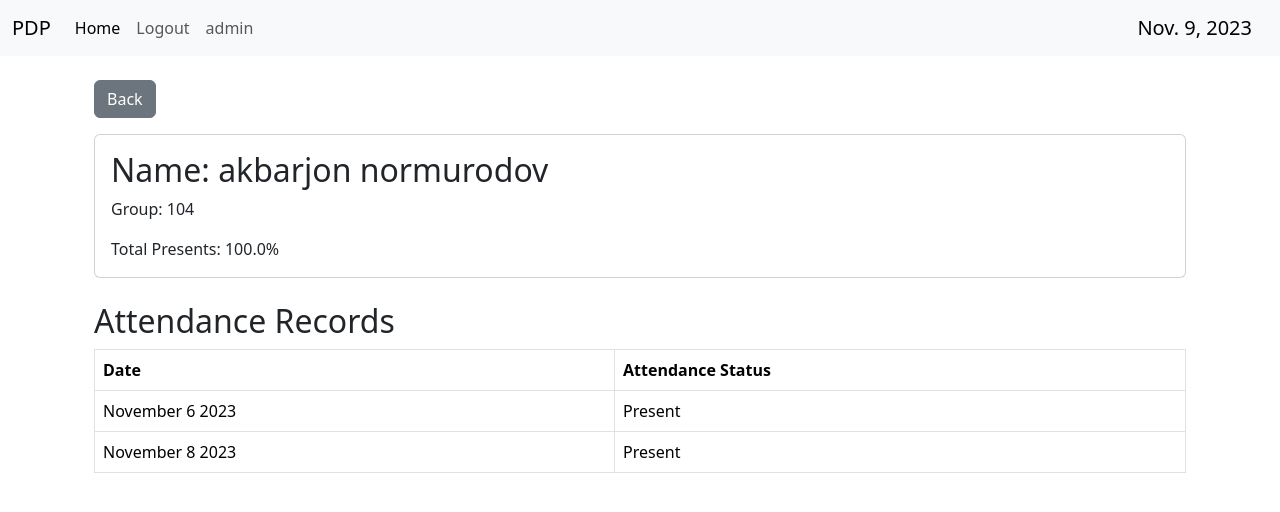
After one commit to userpeaseonly/Attendance, a Django app: page /list_students/104/1/ in a window 1280 px wide. The commit adds this page. Shown: the top 512 px of the page. Run offline with Django 4.2, Linux system fonts and the light colour scheme; a user stored in the database is signed in; data comes from the database, SQL or seed files in the repository; both versions use the stored data as it was after the commit.

Commit message:
Student Detail Page

```diff
--- a/lms/attendance/models.py
+++ b/lms/attendance/models.py
@@ -1,6 +1,8 @@
 from django.contrib.auth.models import User
 from django.db import models
 from django.utils import timezone
+from django.db.models.signals import post_save
+from django.dispatch import receiver
 
 
 # Create your models here.
@@ -53,3 +55,10 @@ class AttendanceStatus(models.Model):
 
     def __str__(self):
         return f'{self.student} - {self.present}'
+
+
+@receiver(post_save, sender=AttendanceStatus)
+def update_student_status(sender, instance, **kwargs):
+    student = instance.student
+    student.status = student.attendance_percentage
+    student.save()
--- /dev/null
+++ b/lms/attendance/templates/student_detail.html
@@ -0,0 +1,46 @@
+{% extends 'home.html' %}
+
+{% block content %}
+      <div class="container mt-4">
+
+    <div class="mb-3">
+        <a href="{% url 'list_students' group_name=student.group.name %}" class="btn btn-secondary">Back</a>
+    </div>
+
+    <div class="card">
+      <div class="card-body">
+        <h2 class="card-title">Name: {{ student.first_name }} {{ student.last_name }}</h2>
+        <p class="card-text">Group: {{ student.group }}</p>
+        <p class="card-text">Total Presents: {{ student.status }}%</p>
+      </div>
+    </div>
+
+    <h2 class="mt-4">Attendance Records</h2>
+    <table class="table table-bordered">
+      <thead>
+        <tr>
+          <th>Date</th>
+          <th>Attendance Status</th>
+        </tr>
+      </thead>
+      <tbody>
+        {% for status in attendance_statuses %}
+          <tr>
+            <td>{{ status.attendance.date|date:"F j Y" }}</td>
+            <td>
+              {% if status.present %}
+                Present
+              {% else %}
+                Absent
+              {% endif %}
+            </td>
+          </tr>
+        {% empty %}
+            <tr>
+                <td colspan="2">No attendance records found.</td>
+            </tr>
+        {% endfor %}
+      </tbody>
+    </table>
+  </div>
+{% endblock %}
--- a/lms/attendance/templates/students.html
+++ b/lms/attendance/templates/students.html
@@ -20,7 +20,7 @@
                         <table class="table">
                             <thead>
                                 <tr>
-                                    <th scope="col">#</th>
+                                    <th scope="col">ID</th>
                                     <th scope="col">First Name</th>
                                     <th scope="col">Last Name</th>
                                     <th scope="col">Status</th>
@@ -32,7 +32,7 @@
                                     <th scope="col">{{ student.id }}</th>
                                     <td scope="col">{{ student.first_name }}</td>
                                     <td scope="col">{{ student.last_name }}</td>
-                                    <td scope="col">{{ student.status }}</td>
+                                    <td scope="col"><a href="{% url 'student_detail' group_name=group.name student_id=student.id%}" class="btn {% if student.status > 90 %}btn-success {% elif student.status >= 75 %}btn-warning{% else %}btn-danger{% endif %}">{{ student.status }}</a></td>
                                 </tr>
                                 {% endfor %}
                             </tbody>
--- a/lms/attendance/urls.py
+++ b/lms/attendance/urls.py
@@ -10,4 +10,5 @@ urlpatterns = [
     path('list_students/update_attendance/<str:group_name>', views.update_attendance, name='update_attendance'),
     path('list_students/<str:group_name>/history/', views.attendance_history, name='attendance_history'),
     path('list_students/<str:group_name>/history/<str:date>/', views.view_attendance, name='view_attendance'),
+    path('list_students/<str:group_name>/<int:student_id>/', views.student_detail, name='student_detail'),
 ]
--- a/lms/attendance/views.py
+++ b/lms/attendance/views.py
@@ -1,5 +1,5 @@
 from django.contrib.auth.decorators import login_required
-from django.shortcuts import render, redirect
+from django.shortcuts import render, redirect, get_object_or_404
 from django.contrib.auth import authenticate, login, logout
 from django.contrib import messages
 from django.utils import timezone
@@ -136,3 +136,11 @@ def view_attendance(request, group_name, date):
     attendance = attendance[0].attendancestatus_set.all()
     context = {'group': group, 'date': selected_date, 'attendance': attendance}
     return render(request, 'view_attendance.html', context)
+
+
+def student_detail(request, group_name, student_id):
+    teacher = request.user
+    student = get_object_or_404(Student, pk=student_id)
+    attendance_statuses = AttendanceStatus.objects.filter(student=student, attendance__teacher=teacher)
+    context = {'student': student, 'attendance_statuses': attendance_statuses, "group": group_name, 'todays_date': TODAYS_DATE}
+    return render(request, 'student_detail.html', context)
```
Also changed, not shown: lms/db.sqlite3.
